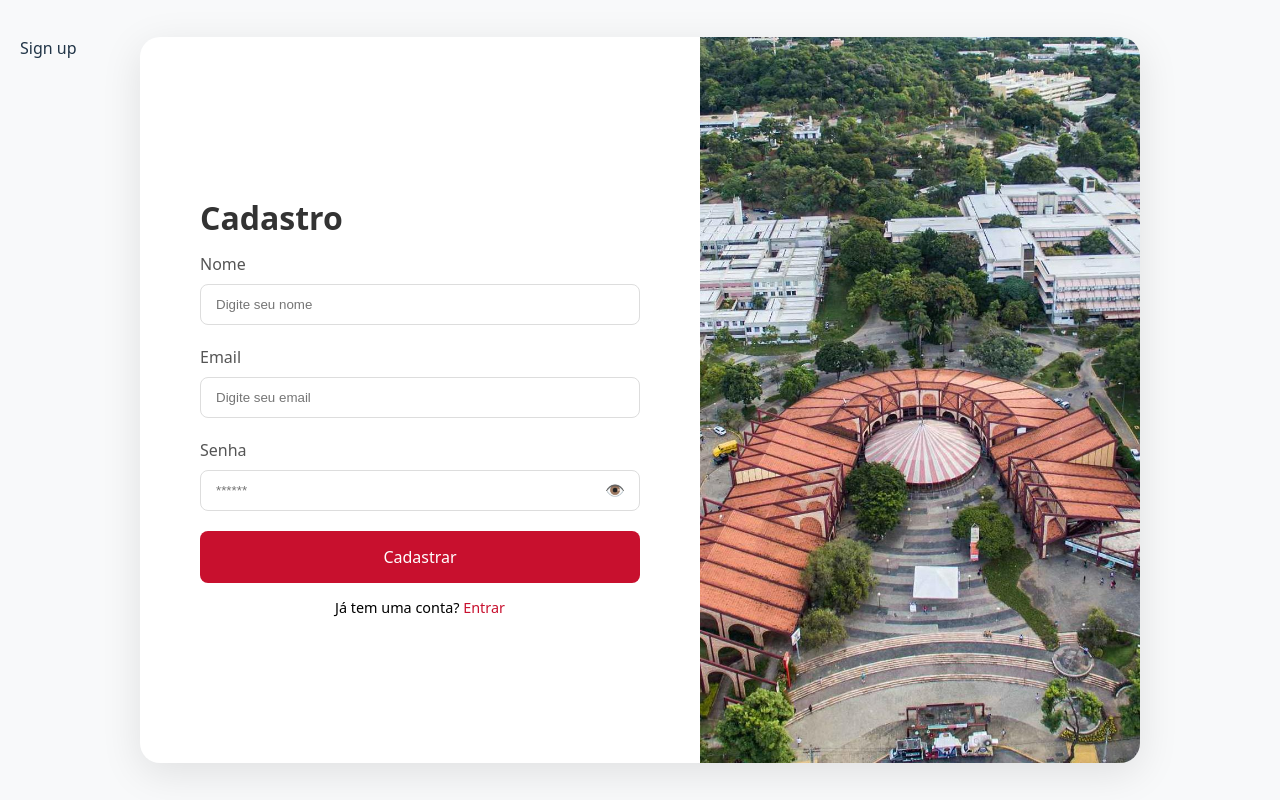
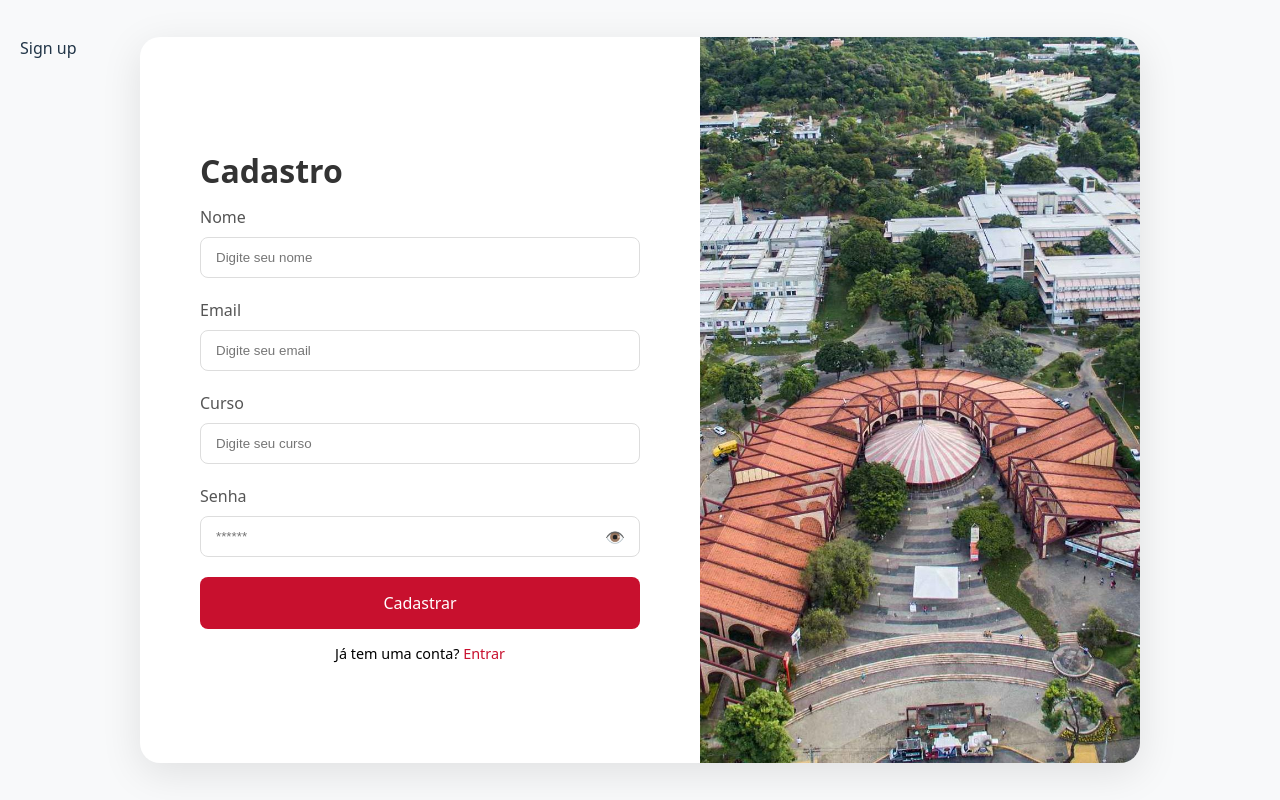
Before and after one commit to IgorHen0/Faltas, a React (Vite) app in the folder frontend/faltas/: page /signup in a window 1280 px wide. Built offline with nearby package versions, Linux system fonts and the light colour scheme.

Commit message:
atualizações login

```diff
--- a/frontend/faltas/src/pages/Signup.jsx
+++ b/frontend/faltas/src/pages/Signup.jsx
@@ -6,6 +6,7 @@ function Signup({ onNavigate }) {
     const [nome, setNome] = useState('');
     const [email, setEmail] = useState('');
     const [senha, setSenha] = useState('');
+    const [curso, setCurso] = useState('');
     const [showPassword, setShowPassword] = useState(false);
 
     const togglePasswordVisibility = () => {
@@ -23,7 +24,8 @@ function Signup({ onNavigate }) {
         const aluno = {
             nome_aluno: nome,
             email: email,
-            senha: senha
+            senha: senha,
+            curso: curso
         };
 
         try {
@@ -63,6 +65,10 @@ function Signup({ onNavigate }) {
                         <input type="email" id="email" value={email} onChange={(e) => setEmail(e.target.value)} placeholder="Digite seu email" />
                     </div>
                     <div className="input-group">
+                        <label htmlFor="curso">Curso</label>
+                        <input type="text" id="curso" value={curso} onChange={(e) => setCurso(e.target.value)} placeholder="Digite seu curso" />
+                    </div>
+                    <div className="input-group">
                         <label htmlFor="password">Senha</label>
                         <div className="password-group">
                             <input type={showPassword ? "text" : "password"} value={senha} onChange={(e) => setSenha(e.target.value)} id="password" placeholder="******" />
```
Also changed, not shown: 2 other files (tests, documents, lock files or other folders).
